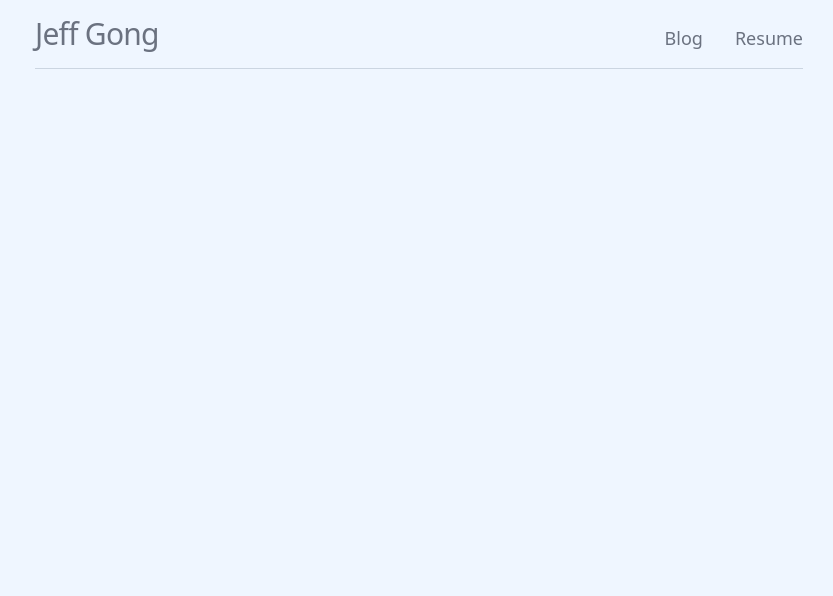
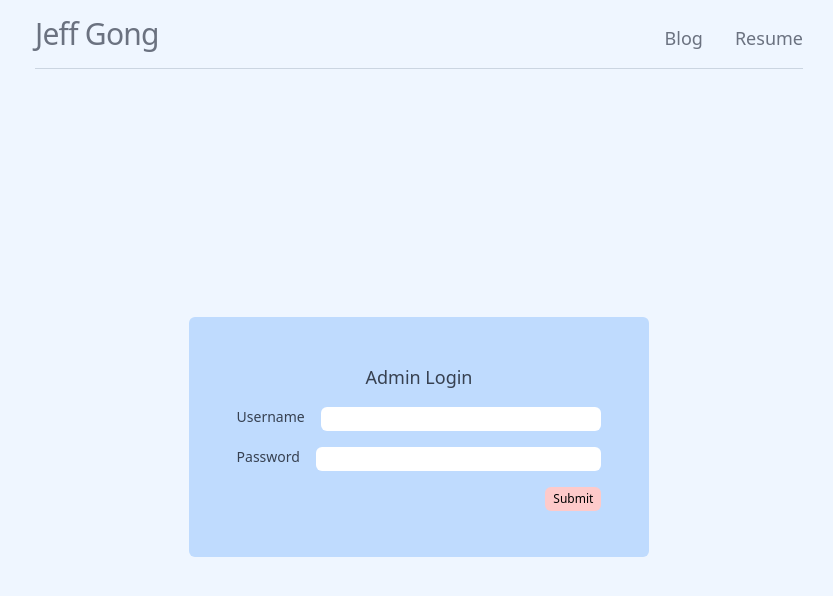
Before and after one commit to jiefugong/BlogFrontend, a React (Create React App) app: page /login in a window 1280 px wide. Shown: the top 596 px of the page, without its empty margins (221-1054 px from the left). Built offline with nearby package versions, Linux system fonts and the light colour scheme; a web font is replaced by a local one.

Commit message:
Update frontend to contain minimal global state and add login component

```diff
--- a/public/index.html
+++ b/public/index.html
@@ -23,7 +23,7 @@
       work correctly both with client-side routing and a non-root public URL.
       Learn how to configure a non-root public URL by running `npm run build`.
     -->
-    <title>React App</title>
+    <title>Jeff Gong</title>
   </head>
   <body>
     <noscript>You need to enable JavaScript to run this app.</noscript>
--- a/src/App.js
+++ b/src/App.js
@@ -5,8 +5,11 @@ import About from './components/about/about';
 import BlogPost from './components/blog_post/blogPost';
 import Header from './components/header/header';
 import Home from './components/home/home';
+import Login from './components/login/login';
 import Resume from './components/resume/resume';
 import SubmitPost from './components/submit_post/submitPost';
+
+import { GlobalProvider } from './context/globalState';
 
 
 function App() {
@@ -14,6 +17,8 @@ function App() {
     <div className="flex flex-col items-center bg-blue-50 w-screen min-h-screen text-white font-sans">
       <Header/>
       <hr className="w-3/5 border-slate-300 mb-2"/>
+
+      <GlobalProvider>
         <Routes>
           <Route
             path="/"
@@ -35,7 +40,12 @@ function App() {
             path="/accomplishments"
             element={<Resume/>}
           />
+          <Route
+            path="/login"
+            element={<Login/>}
+          />
         </Routes>
+      </GlobalProvider>
     </div>
   );
 }
--- a/src/components/home/home.js
+++ b/src/components/home/home.js
@@ -12,14 +12,13 @@ const Home = () => {
     fetch(API_URL + 'get_posts')
       .then(response => response.json())
       .then(data => {
-        if (data.all_posts.length > 0) {
+        if (data.all_posts && data.all_posts.length > 0) {
           setBlogPosts(data.all_posts);
         } else{
           console.log('Returned empty response when trying to fetch all blog posts')
         }
       })
       .catch(error => {
-        console.log('Got error');
         console.log(error);
       })
   }, [])
--- /dev/null
+++ b/src/components/login/login.js
@@ -0,0 +1,103 @@
+/*
+ * A component used to take a username and password input from the viewer.
+ * This subsequently sets our global state, allowing us to visit certain
+ * protected routes
+ */
+import { useState, useEffect, useContext } from "react";
+import { useNavigate } from "react-router-dom";
+
+import { API_URL } from "../../constants/constants";
+import { GlobalContext } from "../../context/globalState";
+
+
+const Login = () => {
+
+  const navigate = useNavigate();
+
+  const [username, setUsername] = useState('');
+  const [password, setPassword] = useState('');
+  const [successfulLogin, setSuccessfulLogin] = useState(null);
+
+  const { userLogin } = useContext(GlobalContext);
+
+  useEffect(() => {
+    if (successfulLogin) {
+      setTimeout(() => {
+        navigate(-1);
+      }, 3000)
+    }
+  }, [successfulLogin])
+
+  const attemptLogIn = () => {
+    const requestOptions = {
+      method: 'POST',
+      headers: { 'Content-Type': 'application/json' },
+      body: JSON.stringify({
+        'username': username,
+        'password_input': password,
+      })
+    }
+
+    fetch(API_URL + 'authenticate_user', requestOptions)
+      .then(response => response.json())
+      .then(data => {
+        if (data.authenticated) {
+          userLogin(data);
+          setUsername('');
+          setPassword('');
+        }
+        setSuccessfulLogin(data.authenticated);
+      })
+      .catch((err) => {
+        console.log(err);
+      })
+  }
+
+  const loginForm = () => {
+    return (
+      <>
+        <div className="flex w-full text-lg justify-center text-gray-700"> Admin Login </div>
+        <div className="flex w-full space-x-4">
+          <div className="text-gray-700"> Username </div>
+          <input
+            className="w-full px-2 py-1 text-xs rounded-md"
+            onChange={(e) => setUsername(e.target.value)}
+            value={username}
+          />
+        </div>
+        <div className="flex w-full space-x-4">
+          <div className="text-gray-700"> Password </div>
+          <input
+            className="w-full px-2 py-1 text-xs rounded-md"
+            name="password"
+            type="password"
+            value={password}
+            onChange={(e) => setPassword(e.target.value)}
+          />
+        </div>
+        <div className="flex flex-row-reverse w-full">
+          <button
+            className="flex text-xs px-2 py-1 rounded-md bg-red-200 hover:bg-red-300"
+            onClick={attemptLogIn}>
+              Submit
+          </button>
+        </div>
+      </>
+    )
+  }
+
+  return (
+    <div className="flex flex-col w-3/5 h-screen-90 justify-center items-center text-black text-sm space-y-6">
+      { successfulLogin &&
+        <div className="flex w-3/5 bg-green-200 py-2 rounded-md justify-center text-gray-700">
+          Successful Login! Redirecting you to your previous page...
+        </div>
+      }
+      <div className="flex flex-col w-3/5 h-2/6 bg-blue-200 justify-center items-center space-y-4 px-12 rounded-md">
+        { loginForm() }
+      </div>
+    </div>
+  )
+}
+
+export default Login;
--- a/src/components/submit_post/submitPost.js
+++ b/src/components/submit_post/submitPost.js
@@ -2,16 +2,21 @@
  * A component that will allow us to submit multiple text snippets
  * and label them as either regular text or code snippets
  */
-import { useState, useEffect } from "react";
+import { useState, useEffect, useContext } from "react";
+import { useNavigate } from "react-router";
 import classNames from "classnames";
 
 import { API_URL } from "../../constants/constants";
+import { GlobalContext } from "../../context/globalState";
 
 
 const SubmitPost = () => {
+  const navigate = useNavigate();
+
   // The title of the Blog Post
   const [title, setTitle] = useState('');
   const [text, setText] = useState('');
+  const { loggedIn } = useContext(GlobalContext);
 
   // Whether or not uploading our text blocks to the server was successful
   const [uploadSuccessful, setUploadSuccessful] = useState(null);
@@ -91,6 +96,13 @@ const SubmitPost = () => {
     }, 3000)
   }, [uploadSuccessful])
 
+  useEffect(() => {
+    console.log(loggedIn);
+    if (!loggedIn) {
+      navigate('/login');
+    }
+  }, [loggedIn])
+
   return (
     <div className="flex flex-col items-center w-full mt-6 space-y-4 text-gray-500">
       { uploadSuccessful !== null && renderUploadStatus() }
--- a/src/constants/constants.js
+++ b/src/constants/constants.js
@@ -1 +1,4 @@
-export const API_URL = 'https://blog.jmj2d2us5ef36.us-west-2.cs.amazonlightsail.com/';
+const PROD_API_URL = 'https://blog.jmj2d2us5ef36.us-west-2.cs.amazonlightsail.com/';
+const DEV_API_URL = '/'
+
+export const API_URL = process.env.NODE_ENV === 'development' ? DEV_API_URL : PROD_API_URL;
--- /dev/null
+++ b/src/context/appReducer.js
@@ -0,0 +1,16 @@
+export const appReducer = (state, action) => {
+  switch(action.type) {
+    case 'LOG_IN':
+      return {
+        loggedIn: true,
+        isAdmin: action.payload.isAdmin,
+      }
+    case 'LOG_OUT':
+      return {
+        loggedIn: false,
+        isAdmin: false,
+      }
+    default:
+      return state;
+  }
+}
--- /dev/null
+++ b/src/context/globalState.js
@@ -0,0 +1,34 @@
+import { createContext, useReducer } from "react";
+import { appReducer } from "./appReducer";
+
+const initialState = {
+  loggedIn: false,
+  isAdmin: false,
+};
+
+export const GlobalContext = createContext(initialState);
+
+export const GlobalProvider = ({ children }) => {
+  const [state, dispatch] =  useReducer(appReducer, initialState);
+
+  function userLogin(item) {
+    dispatch({
+      type: 'LOG_IN',
+      payload: item,
+    })
+  };
+
+  function userLogout(item) {
+    dispatch({
+      type: 'LOG_OUT',
+      payload: item,
+    })
+  }
+
+  return (
+    <GlobalContext.Provider value = {{
+      loggedIn: state.loggedIn, isAdmin: state.isAdmin, userLogin, userLogout}}>
+        {children}
+    </GlobalContext.Provider>
+  )
+}
--- a/tailwind.config.js
+++ b/tailwind.config.js
@@ -7,6 +7,15 @@ module.exports = {
       fontFamily: {
         sans: ['Inter var', ...defaultTheme.fontFamily.sans],
       },
+      height: theme => ({
+        "screen-70": "70vh",
+        "screen-80": "80vh",
+        "screen-85": "85vh",
+        "screen-90": "90vh",
+        "screen-91": "91vh",
+        "screen-92": "92vh",
+        "screen-95": "95vh",
+      }),
     },
   },
   plugins: [],
```
Also changed, not shown: 2 other files (tests, documents, lock files or other folders). Lines whose indentation alone changed are shown as unchanged.
